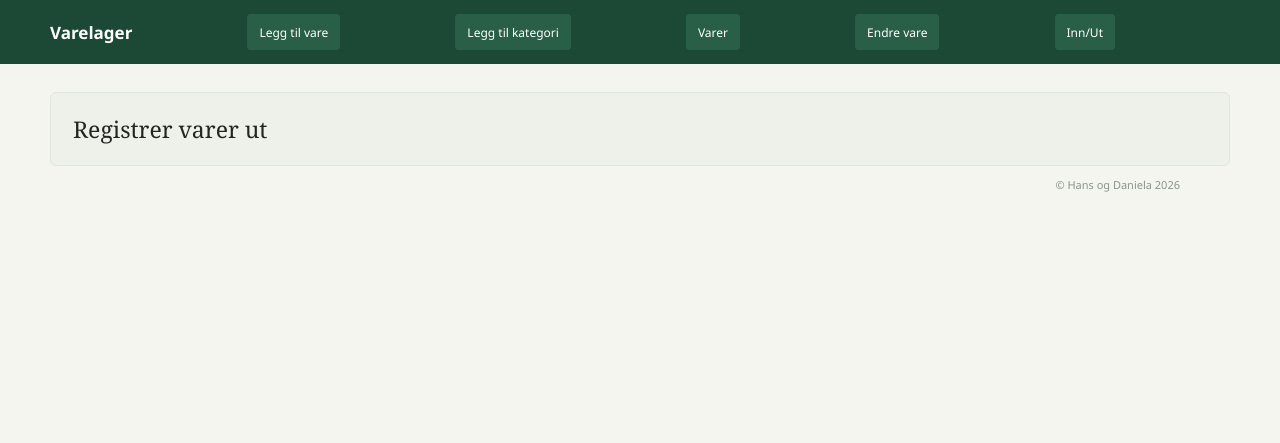
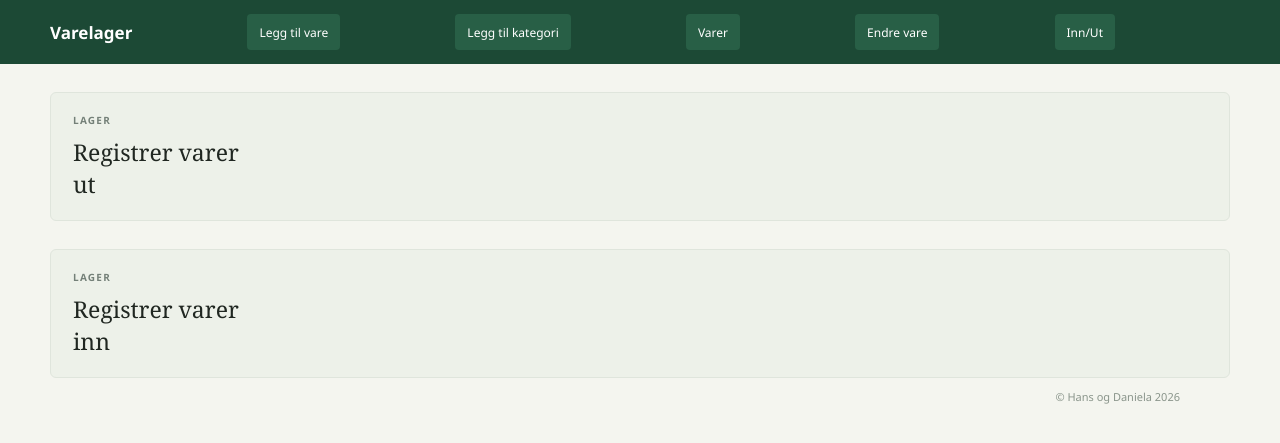
Before and after one commit to Skakke/varelager, a FastAPI app: page /vareutinn in a window 1280 px wide. Shown: the top 443 px of the page. Run offline with FastAPI, Linux system fonts and the light colour scheme.

Commit message:
Final version

```diff
--- a/static/style.css
+++ b/static/style.css
@@ -8,7 +8,6 @@
   --green: #285f46;
   --green-dark: #1c4935;
   --lime: #dce986;
-  --amber: #9d6311;
   --red: #a64035;
   font-family: "Avenir Next", Avenir, "Segoe UI", sans-serif;
   color: var(--ink);
@@ -215,7 +214,6 @@ h2 {
   color: #fff;
   font-size: 12px;
   white-space: nowrap;
-
 }
 #list-search-form {
   display: grid;
@@ -257,7 +255,6 @@ h2 {
   }
   #add-kategori-form .submit-button {
     grid-column: 2;
-  }
   }
   .add-section {
     grid-template-columns: 1fr;
--- a/templates/vareutinn.html
+++ b/templates/vareutinn.html
@@ -1,6 +1,14 @@
-{% extends "base.html" %}
-{% block content %}
+{% extends "base.html" %} {% block content %}
 <section class="add-section" aria-labelledby="add-title">
+  <div>
+    <p class="eyebrow">LAGER</p>
     <h2 id="add-title">Registrer varer ut</h2>
+  </div>
+</section>
+<section class="add-section" aria-labelledby="add-title">
+  <div>
+    <p class="eyebrow">LAGER</p>
+    <h2 id="add-title">Registrer varer inn</h2>
+  </div>
 </section>
 {% endblock %}
```
Also changed, not shown: templates/varer.html (+11 -6 lines), 1 other file.
